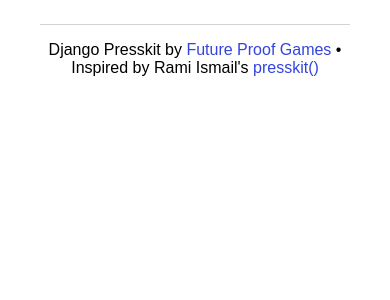
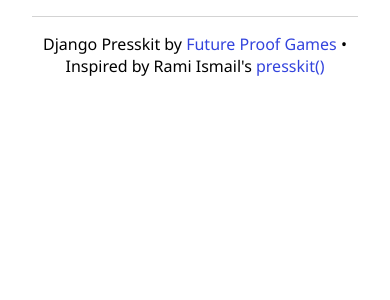
Before and after one commit to FutureProofGames/django-presskit, a Django app: template templates/django_presskit/base.html in a window 390 px wide. Shown: the top 300 px of the page. Run offline with Django 3.2, Linux system fonts and the light colour scheme; the template is opened without the code that fills it, so the values that code supplies are empty; some libraries are stand-ins or nearby versions.

Commit message:
DPK-22: Clean up styles

```diff
--- a/static/django_presskit/django_presskit.css
+++ b/static/django_presskit/django_presskit.css
@@ -1,3 +1,6 @@
+@import url('//fonts.googleapis.com/css?family=Noto+Sans');
+@import url('//fonts.googleapis.com/css?family=Bitter');
+
 /* Layout */
 
 body {
@@ -16,10 +19,40 @@
   padding: 1em 2em;
 }
 
+@media all and (max-width: 800px) {
+  body {
+    -ms-grid-columns: 1fr;
+    -ms-grid-rows: auto;
+    grid-template-columns: 1fr;
+    grid-template-areas:
+      "identity"
+      "header"
+      "above-fold"
+      "factsheet"
+      "below-fold"
+      "footer";
+  }
+
+  .navigation {
+    display: none;
+  }
+}
+
 /* General Style */
 
+
+h1, h2, h3 {
+  font-family: 'Bitter', serif;
+}
+
 body {
-  font-family: sans-serif;
+  max-width: 1200px;
+  margin: auto;
+}
+
+body, button, input {
+  font-family: 'Noto Sans', sans-serif;
+  font-size: 16px;
 }
 
 h3 {
@@ -219,3 +252,10 @@
   width: 100%;
   border: 0;
 }
+
+#request input {
+  display: inline-block;
+  width: 15em;
+  margin-right: 0.5em;
+  padding: 4px;
+}
```
Also changed, not shown: templates/django_presskit/project.html (+9 -4 lines).
